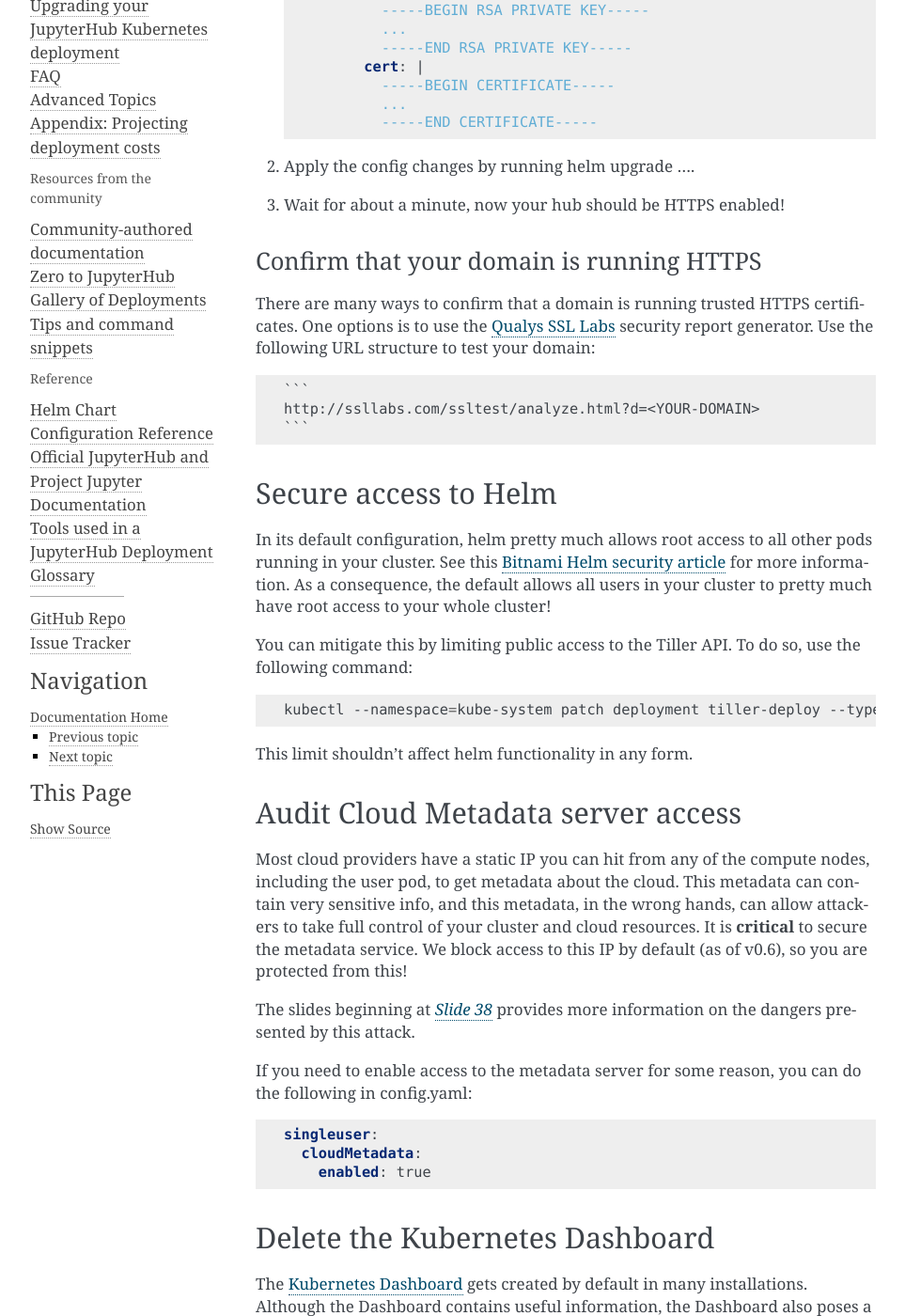
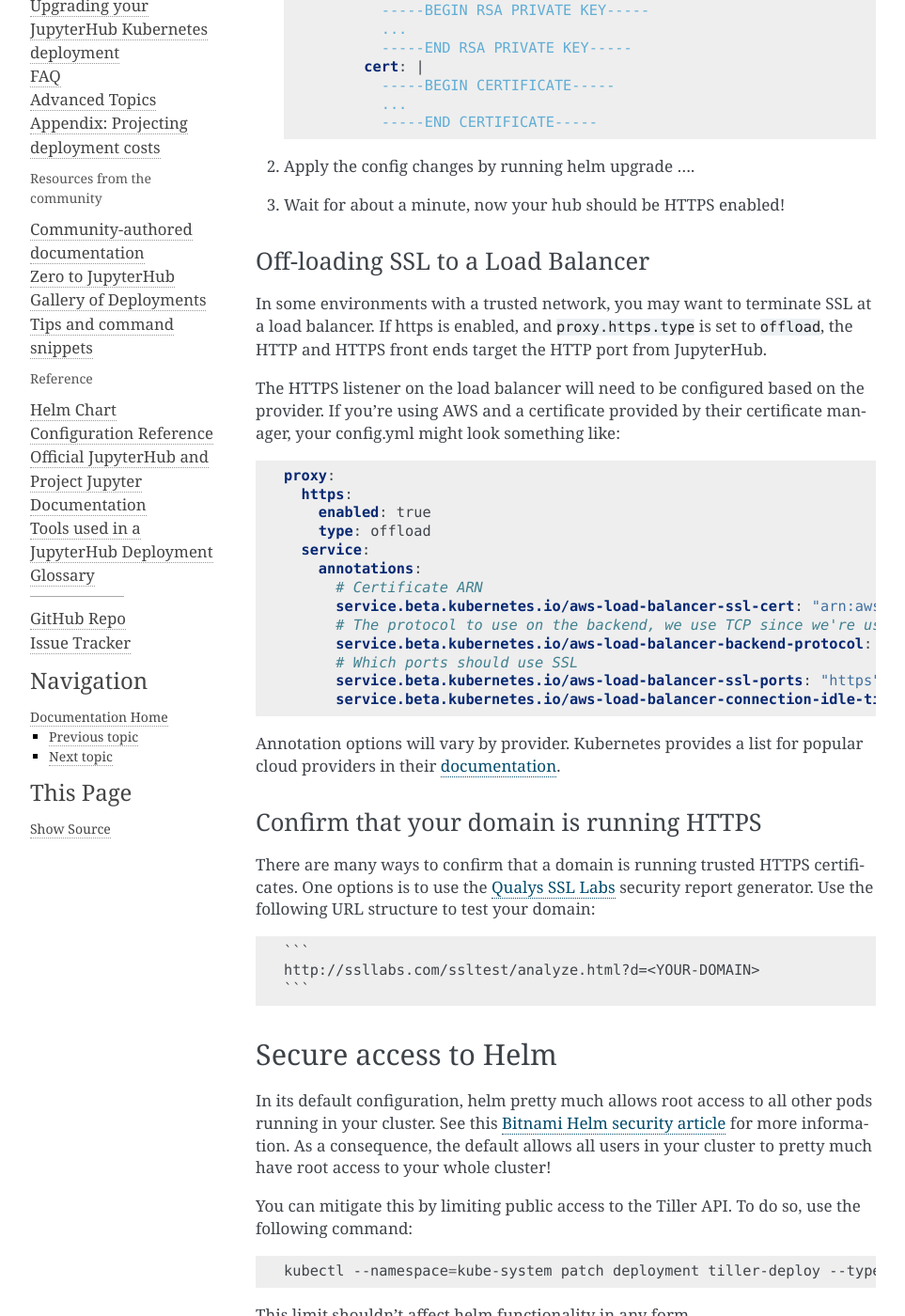
Before and after one commit to jupyterhub/zero-to-jupyterhub-k8s, a Sphinx documentation site: the page built from doc/source/security.md, in a window 1280 px wide and 1400 px high, scrolled down 1891 px. Shown: the whole window at 94% size, without its empty margins (148-1111 px from the left). Built offline with Sphinx 7.4.7, drawn with Linux system fonts in a browser that asks for light colours.

Commit message:
Support offloading SSL to the proxy service
Rather than always having different target ports for the HTTP and
HTTPS frontends, setting proxy.https.type to offload will tell
the service to route ports 443 and 80 both to port 80 on the
backend.

For this to work, annotations need to be added to
proxy.service.annotations to attach certificates to the load
balancer.

Fixes #675

````diff
--- a/doc/source/security.md
+++ b/doc/source/security.md
@@ -76,6 +76,36 @@ If you have your own HTTPS certificates & want to use those instead of the autom
 
 2. Apply the config changes by running helm upgrade ....
 3. Wait for about a minute, now your hub should be HTTPS enabled!
+
+### Off-loading SSL to a Load Balancer
+
+In some environments with a trusted network, you may want to terminate SSL at a
+load balancer. If https is enabled, and `proxy.https.type` is set to `offload`,
+the HTTP and HTTPS front ends target the HTTP port from JupyterHub.
+
+The HTTPS listener on the load balancer will need to be configured based on the
+provider. If you're using AWS and a certificate provided by their certificate
+manager, your config.yml might look something like:
+
+```yaml
+proxy:
+  https:
+    enabled: true
+    type: offload
+  service:
+    annotations:
+      # Certificate ARN
+      service.beta.kubernetes.io/aws-load-balancer-ssl-cert: "arn:aws:acm:us-east-1:1234567891011:certificate/uuid"
+      # The protocol to use on the backend, we use TCP since we're using websockets
+      service.beta.kubernetes.io/aws-load-balancer-backend-protocol: "tcp"
+      # Which ports should use SSL
+      service.beta.kubernetes.io/aws-load-balancer-ssl-ports: "https"
+      service.beta.kubernetes.io/aws-load-balancer-connection-idle-timeout: '3600'
+```
+
+Annotation options will vary by provider. Kubernetes provides a list for
+popular cloud providers in their
+[documentation](https://kubernetes.io/docs/concepts/cluster-administration/cloud-providers/).
 
 ### Confirm that your domain is running HTTPS
 
````
Also changed, not shown: 1 other file.
